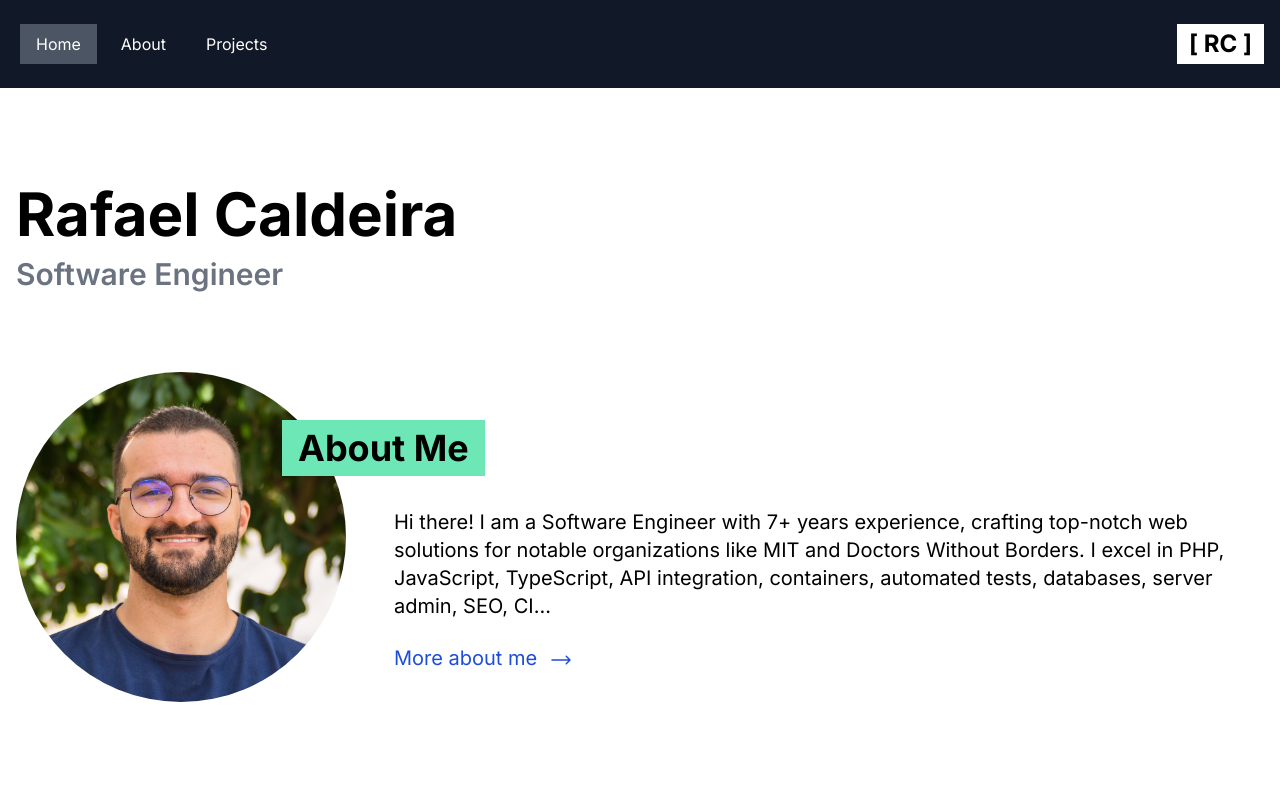
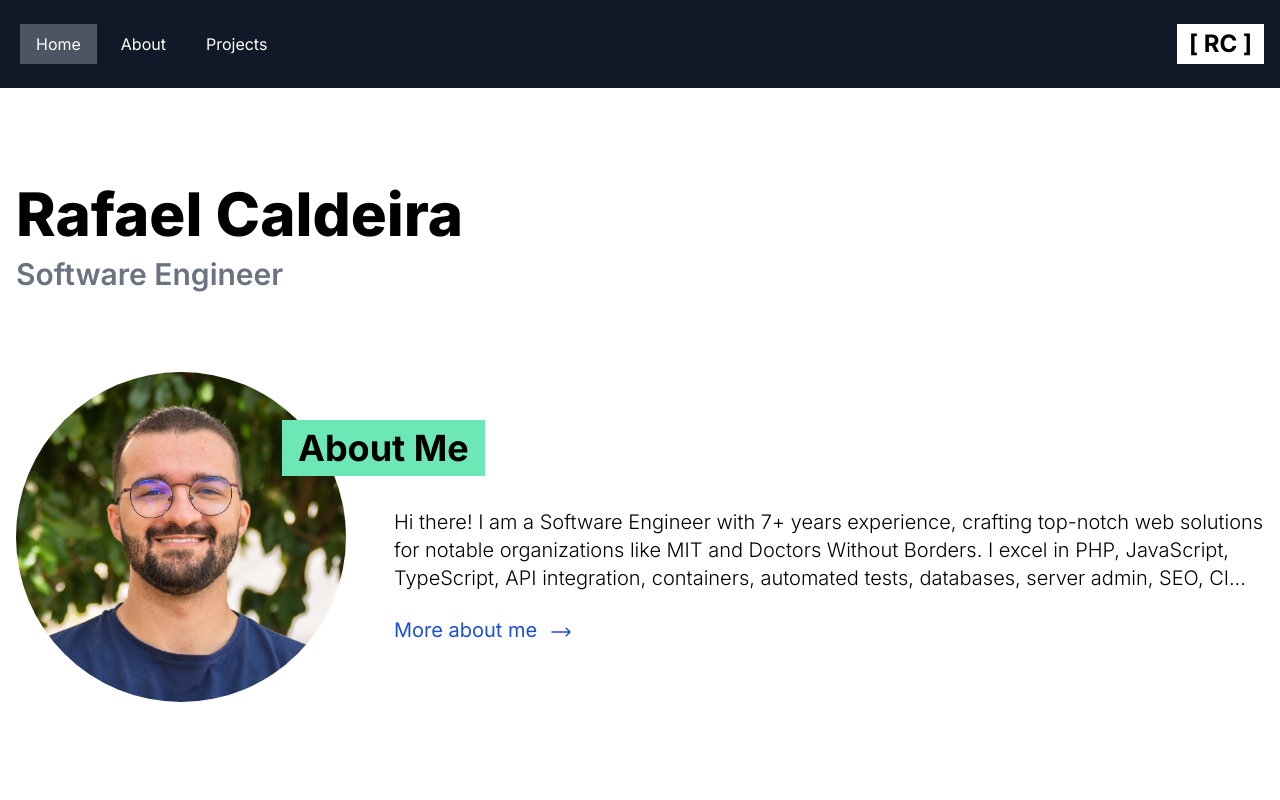
Before and after one commit to rcaldeiradev/Rafael-Caldeira, a Next.js app: page / in a window 1280 px wide. Shown: the top 800 px of the page. Built offline with nearby package versions, Linux system fonts and the light colour scheme.

Commit message:
Fonts optimization

```diff
--- a/src/app/globals.scss
+++ b/src/app/globals.scss
@@ -2,5 +2,3 @@
 @tailwind components;
 @tailwind utilities;
 @tailwind screens;
-
-@import url('https://fonts.googleapis.com/css2?family=Inter:wght@400;500;600;700&display=swap');
--- a/src/app/layout.tsx
+++ b/src/app/layout.tsx
@@ -3,10 +3,18 @@ import GoogleAnalytics from "@/components/GoogleAnalytics";
 import Footer from "@/components/layout/footer/Footer";
 import Header from "@/components/layout/header/Header";
 import Content from "@/components/layout/Content";
+import { Inter } from 'next/font/google';
 
-export default function RootLayout({ children }: { children: React.ReactNode }) {
+const inter = Inter({
+  subsets: ['latin'],
+  display: 'swap',
+})
+
+export default function RootLayout(
+  { children }: { children: React.ReactNode }
+) {
   return (
-    <html lang="pt" className="h-full font-inter">
+    <html lang="pt" className={`h-full font-inter ${inter.className}`}>
       <GoogleAnalytics gaMeasurementId={process.env.GA_MEASUREMENT_ID ?? ''}/>
 
       <body className="flex flex-col h-full">
```
